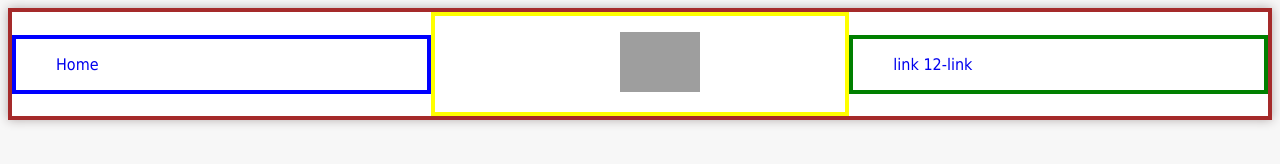
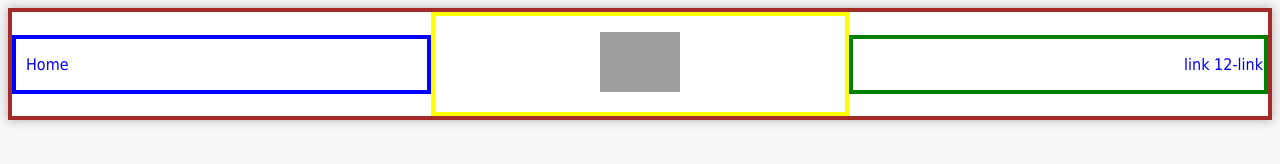
Before and after one commit to Astronova1/landing-page, a plain HTML site: page index.html in a window 1280 px wide. Drawn offline with Linux system fonts and the light colour scheme; grey boxes are pictures that could not be loaded.

Commit message:
adjust logo place holder and others

```diff
--- a/styles/styles.css
+++ b/styles/styles.css
@@ -15,22 +15,39 @@ body {
 ul {
     list-style: none;
     display: flex;
+    padding: 0px    ;
 }
 
 a {
     text-decoration: none;
-    margin-left: auto;
-    margin-right: auto;
+}
+
+
+.mid-logo {
+    display: flex;
+    flex: 1;
+    justify-content: center;
 }
 
 .left {
     border: 4px solid blue;
     flex: 1;
+    display: flex;
 }
 
 .right {
     border: 4px solid green;
     flex: 1;
+    display: flex;
+    justify-content: end;
+}
+
+.right ul {
+    padding: 0px 1px 0px 0px;
+}
+
+.left ul {
+    padding-left: 10px;
 }
 
 .mid-logo {
```
